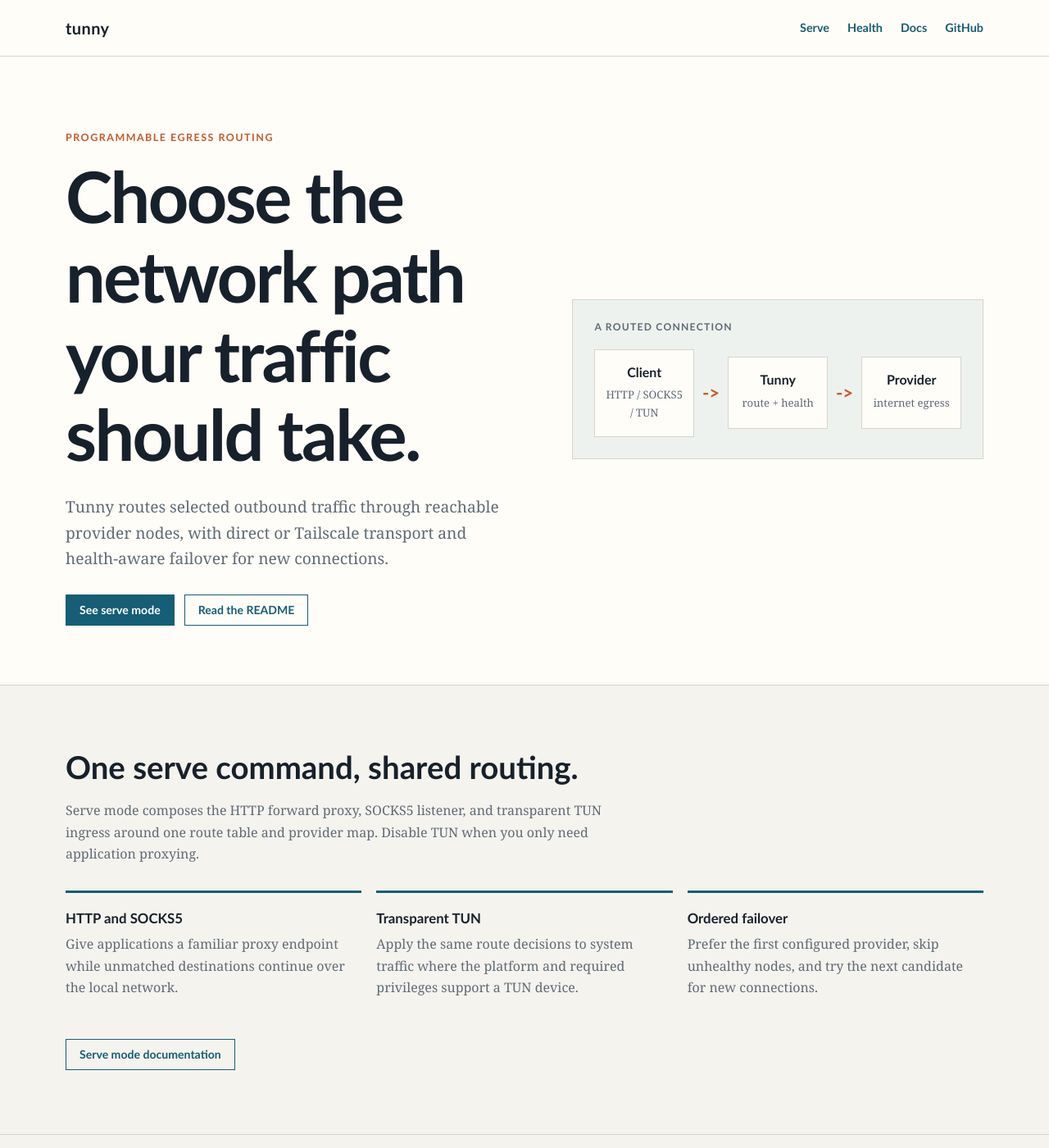
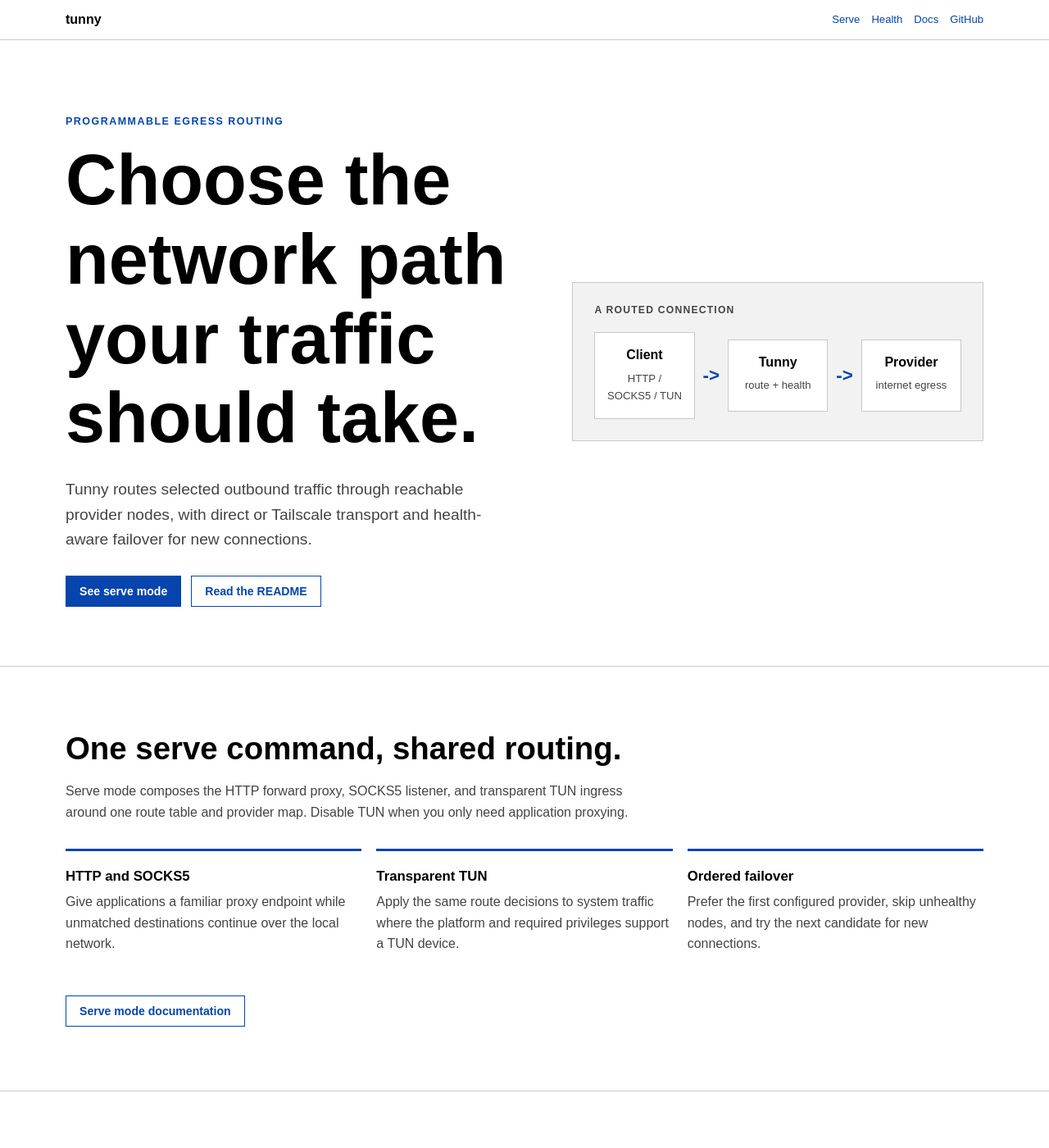
Before and after one commit to Aldiwildan77/tunny, a Jekyll site: the page docs/index.html, which Jekyll copies as it is, in a window 1280 px wide and 1400 px high. Shown: the whole window at 82% size. Built offline with Jekyll 4.4.1, drawn with Linux system fonts in a browser that asks for light colours.

Commit message:
style: update CSS variables and typography for improved consistency and readability

```diff
--- a/docs/index.html
+++ b/docs/index.html
@@ -7,15 +7,13 @@
   <title>Tunny | Programmable egress routing</title>
   <style>
     :root {
-      --ink: #17212b;
-      --muted: #5f6b76;
-      --paper: #f5f3ee;
-      --panel: #fffdf8;
-      --line: #d8d4ca;
-      --blue: #155e75;
-      --blue-dark: #0f3d4c;
-      --orange: #c35b2b;
-      --green: #28734b;
+      --ink: #000;
+      --muted: #444;
+      --paper: #fff;
+      --panel: #fff;
+      --line: #c8c8c8;
+      --blue: #0645ad;
+      --blue-dark: #001b44;
       --max: 1120px;
     }
 
@@ -25,33 +23,29 @@
       margin: 0;
       color: var(--ink);
       background: var(--paper);
-      font: 16px/1.65 Georgia, "Times New Roman", serif;
+      font: 16px/1.6 Arial, Helvetica, sans-serif;
     }
     a { color: var(--blue); }
-    a:hover { color: var(--orange); }
+    a:hover { color: var(--blue-dark); }
     .wrap { width: min(var(--max), calc(100% - 40px)); margin: 0 auto; }
     .topbar {
       border-bottom: 1px solid var(--line);
-      background: rgba(255, 253, 248, .94);
-      position: sticky;
-      top: 0;
-      z-index: 2;
+      background: #fff;
     }
     .nav {
-      min-height: 68px;
+      min-height: 48px;
       display: flex;
       align-items: center;
       justify-content: space-between;
-      gap: 24px;
+      gap: 18px;
     }
     .brand {
       color: var(--ink);
-      font: 700 1.25rem/1 "Trebuchet MS", Verdana, sans-serif;
-      letter-spacing: .02em;
+      font: 700 1rem/1 Arial, Helvetica, sans-serif;
       text-decoration: none;
     }
-    nav { display: flex; gap: 22px; flex-wrap: wrap; }
-    nav a { font: 600 .9rem/1 "Trebuchet MS", Verdana, sans-serif; text-decoration: none; }
+    nav { display: flex; gap: 14px; flex-wrap: wrap; }
+    nav a { font: 400 .82rem/1 Arial, Helvetica, sans-serif; text-decoration: none; }
     .hero {
       padding: 92px 0 72px;
       border-bottom: 1px solid var(--line);
@@ -60,13 +54,13 @@
     .hero-grid { display: grid; grid-template-columns: 1.05fr .95fr; gap: 64px; align-items: center; }
     .eyebrow {
       margin: 0 0 15px;
-      color: var(--orange);
-      font: 700 .78rem/1.2 "Trebuchet MS", Verdana, sans-serif;
+      color: var(--blue);
+      font: 700 .78rem/1.2 Arial, Helvetica, sans-serif;
       letter-spacing: .12em;
       text-transform: uppercase;
     }
-    h1, h2, h3 { font-family: "Trebuchet MS", Verdana, sans-serif; line-height: 1.12; }
-    h1 { max-width: 680px; margin: 0; font-size: clamp(2.7rem, 7vw, 5.4rem); letter-spacing: -.03em; }
+    h1, h2, h3 { font-family: Arial, Helvetica, sans-serif; line-height: 1.12; }
+    h1 { max-width: 680px; margin: 0; font-size: clamp(2.7rem, 7vw, 5.4rem); }
     h2 { margin: 0 0 18px; font-size: clamp(1.8rem, 3vw, 2.6rem); }
     h3 { margin: 0 0 8px; font-size: 1.05rem; }
     .lede { max-width: 610px; margin: 24px 0 0; color: var(--muted); font-size: 1.2rem; }
@@ -77,21 +71,21 @@
       border: 1px solid var(--blue);
       color: white;
       background: var(--blue);
-      font: 700 .88rem/1 "Trebuchet MS", Verdana, sans-serif;
+      font: 700 .88rem/1 Arial, Helvetica, sans-serif;
       text-decoration: none;
     }
     .button.secondary { color: var(--blue); background: transparent; }
     .network {
       padding: 26px;
       border: 1px solid var(--line);
-      background: #eef2ef;
+      background: #f2f2f2;
     }
-    .network-label { margin: 0 0 20px; color: var(--muted); font: 700 .76rem/1.2 "Trebuchet MS", Verdana, sans-serif; letter-spacing: .1em; text-transform: uppercase; }
+    .network-label { margin: 0 0 20px; color: var(--muted); font: 700 .76rem/1.2 Arial, Helvetica, sans-serif; letter-spacing: .1em; text-transform: uppercase; }
     .node-row { display: grid; grid-template-columns: 1fr auto 1fr auto 1fr; gap: 10px; align-items: center; }
     .node { min-height: 88px; padding: 17px 12px; border: 1px solid var(--line); background: var(--panel); text-align: center; }
-    .node strong { display: block; font: 700 1rem/1.2 "Trebuchet MS", Verdana, sans-serif; }
+    .node strong { display: block; font: 700 1rem/1.2 Arial, Helvetica, sans-serif; }
     .node small { display: block; margin-top: 8px; color: var(--muted); font-size: .82rem; }
-    .arrow { color: var(--orange); font: 700 1.4rem/1 "Trebuchet MS", Verdana, sans-serif; }
+    .arrow { color: var(--blue); font: 700 1.4rem/1 Arial, Helvetica, sans-serif; }
     section { padding: 78px 0; border-bottom: 1px solid var(--line); }
     .section-intro { max-width: 690px; color: var(--muted); }
     .columns { display: grid; grid-template-columns: repeat(3, 1fr); gap: 18px; margin-top: 32px; }
@@ -100,11 +94,11 @@
     .health-layout { display: grid; grid-template-columns: .9fr 1.1fr; gap: 54px; align-items: start; }
     .status-list { margin: 0; padding: 0; list-style: none; }
     .status-list li { display: flex; align-items: baseline; gap: 12px; padding: 13px 0; border-bottom: 1px solid var(--line); }
-    .dot { width: 9px; height: 9px; flex: 0 0 9px; border-radius: 50%; background: var(--green); }
-    .dot.orange { background: var(--orange); }
-    pre { margin: 0; overflow: auto; padding: 24px; border-left: 4px solid var(--orange); color: #e9eee9; background: var(--blue-dark); font: .9rem/1.65 Menlo, Monaco, Consolas, monospace; }
+    .dot { width: 9px; height: 9px; flex: 0 0 9px; border-radius: 50%; background: var(--blue); }
+    .dot.alert { background: #000; }
+    pre { margin: 0; overflow: auto; padding: 24px; border-left: 4px solid var(--blue); color: #fff; background: #111; font: .9rem/1.65 Menlo, Monaco, Consolas, monospace; }
     .docs { display: grid; grid-template-columns: repeat(2, 1fr); gap: 0 44px; margin-top: 28px; }
-    .docs a { display: block; padding: 13px 0; border-bottom: 1px solid var(--line); font-family: "Trebuchet MS", Verdana, sans-serif; font-weight: 700; text-decoration: none; }
+    .docs a { display: block; padding: 13px 0; border-bottom: 1px solid var(--line); font-family: Arial, Helvetica, sans-serif; font-weight: 700; text-decoration: none; }
     footer { padding: 30px 0 48px; color: var(--muted); font-size: .9rem; }
     footer p { margin: 0; }
     @media (max-width: 780px) {
@@ -176,7 +170,7 @@
           <p class="section-intro">Tunny sends a small PING through the configured node transport. A ready provider answers PONG. Thresholds keep temporary network noise from flapping routes.</p>
           <ul class="status-list">
             <li><span class="dot"></span><span><strong>Healthy</strong> eligible for new connections</span></li>
-            <li><span class="dot orange"></span><span><strong>Unhealthy</strong> skipped after repeated failures</span></li>
+            <li><span class="dot alert"></span><span><strong>Unhealthy</strong> skipped after repeated failures</span></li>
             <li><span class="dot"></span><span><strong>Recovered</strong> restored after repeated successes</span></li>
           </ul>
         </div>
```
Also changed, not shown: docs/_layouts/default.html (+14 -14 lines).
